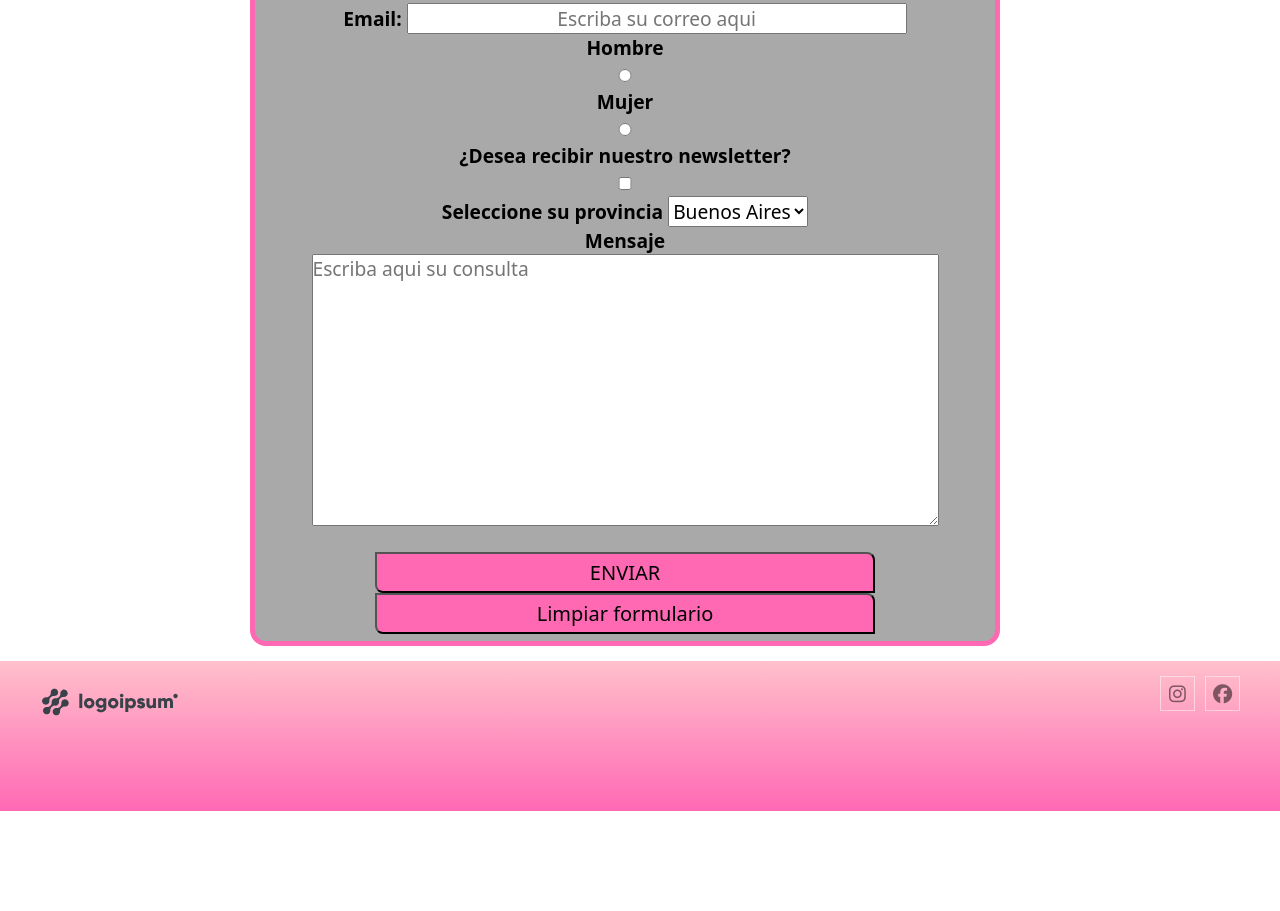
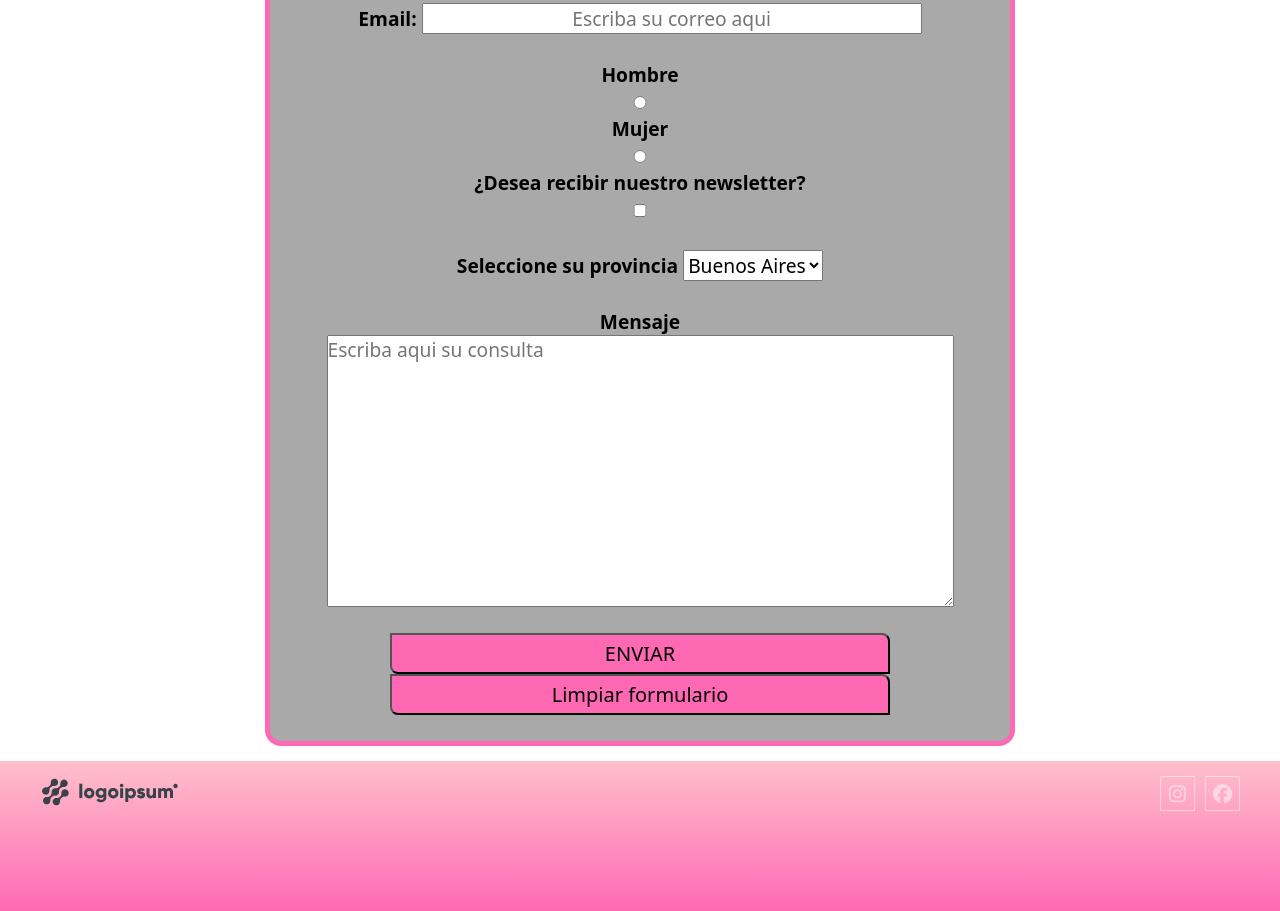
Before and after one commit to Eliasacosta2000/Primera-pagina-web, a website: page contacto.html in a window 1280 px wide. Shown: the part 328-1239 px from the top of the page. Before the commit the page ends 1139 px from the top, so only its background shows below. Drawn offline with nearby package versions, Linux system fonts and the light colour scheme; a web font is replaced by a local one.

Commit message:
ajustes de centrado

```diff
--- a/contacto.html
+++ b/contacto.html
@@ -142,12 +142,14 @@
               placeholder="Escriba su correo aqui"
             />
             <br />
+            <br>
             <div>Hombre</div>
             <input type="radio" name="sexo" value="hombre" />
             <div>Mujer</div>
             <input type="radio" name="sexo" value="mujer" />
             <div>¿Desea recibir nuestro newsletter?</div>
             <input type="checkbox" name="aceptar" value="1" />
+            <br>
             <br />
             <label for="seleccionesuprovincia">Seleccione su provincia</label>
             <select name="seleccionesuprovincia">
@@ -160,6 +162,7 @@
               <option value="LP">La Pampa</option>
               <option value="ET">Entre Rios</option>
             </select>
+            <br>
             <br>
             <label for="mensaje">Mensaje</label>
             <br>
@@ -178,26 +181,26 @@
       <!--Fin de main-->
     </main>
     </section>
-    <!--Inicio de footer-->
+    <!--Inicio Footer-->
     <footer class="footer">
       <div class="footerredes">
-        <a class="footerlogo" href="index.html"
+        <a class="aa__logo" class="footerlogo" href="index.html"
           ><img src="imagenesproyecto2/logo.svg" alt=""
         /></a>
         <ul class="footerredes__ul">
           <li class="footerredes__li">
-            <a class="footerredes__link" href=""
+            <a class="aa" class="footerredes__link" href=""
               ><i class="fab fa-instagram"></i
             ></a>
           </li>
           <li class="footerredes__li">
-            <a class="footerredes__link" href=""
+            <a class="aa" class="footerredes__link" href=""
               ><i class="fab fa-facebook"></i
             ></a>
           </li>
         </ul>
       </div>
     </footer>
-    <!--Fin de footer-->
+    <!--Fin Footer-->
   </body>
 </html>
--- a/scss/_index.scss
+++ b/scss/_index.scss
@@ -273,7 +273,8 @@ footer .footerredes .footerredes__ul {
   grid-template-rows: 200px 200px 280px;
   grid-column-gap: 200px;
   grid-row-gap: 120px;
-  margin: 50px 50px;
+  margin: 50px 88px;
+  padding: auto;
 
   &__item {
     margin: 20px 20px;
@@ -425,13 +426,17 @@ footer .footerredes .footerredes__ul {
 .contacto {
   padding-top: 10px;
   width: 750px;
-  height: 825px;
-  margin: 0 250px;
+  height: 925px;
+  margin: auto;
   color: $color-primario;
   text-align: $text-center;
   border: hotpink 5px solid;
   border-radius: 1rem;
   background-color: darkgray;
+}
+
+label {
+  display: block;
 }
 
 input {
```
Also changed, not shown: css1/style.css, 1 other file.
